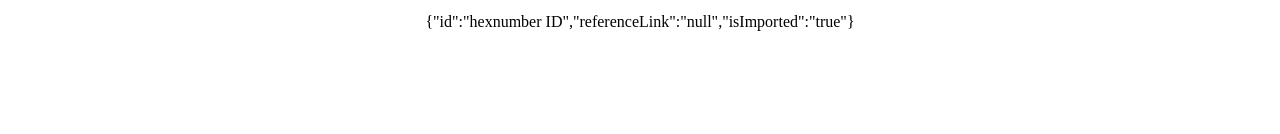
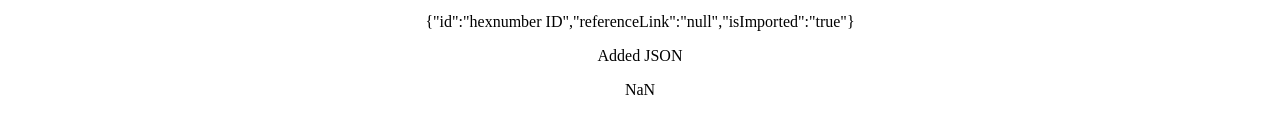
Before and after one commit to CoderJana3/CoderJana3.github.io, a website: page mapping.html in a window 1280 px wide. Both pictures are taken after a click on the button "MAP". Shown: the part 186-320 px from the top of the page. Drawn offline with Linux system fonts and the light colour scheme.

Commit message:
added third JSON div(mapping.html), added innerText for addedJSON(mapping.js)

```diff
--- a/mapping.html
+++ b/mapping.html
@@ -28,6 +28,11 @@
             <p id="newjson"> </p>
         </div>
 
+        <div id="JSONadded">
+            <p>Added JSON</p>
+            <p id="addedjson"> </p>
+        </div>
+
 
     </body>
     <script src="/src/js/mapping.js"></script>
--- a/src/js/mapping.js
+++ b/src/js/mapping.js
@@ -14,6 +14,8 @@ function fetchJSONData() { fetch('./src/json/test.json')            //copied fro
 var oldJSON = document.getElementById("oldjson");
 
 var alteredJSON = document.getElementById("newjson");
+
+var addedJSON = document.getElementById("addedjson");
 
 var mapbtn = document.getElementById("mapbtn");
 mapbtn.addEventListener("click", async function(){
@@ -116,6 +118,7 @@ mapbtn.addEventListener("click", async function(){
         //give out Task JSON Object
         console.log(task);
         console.log(JSON.stringify(task));
+        addedJSON.innerText *= JSON.stringify(task);
 
 
 });
```
